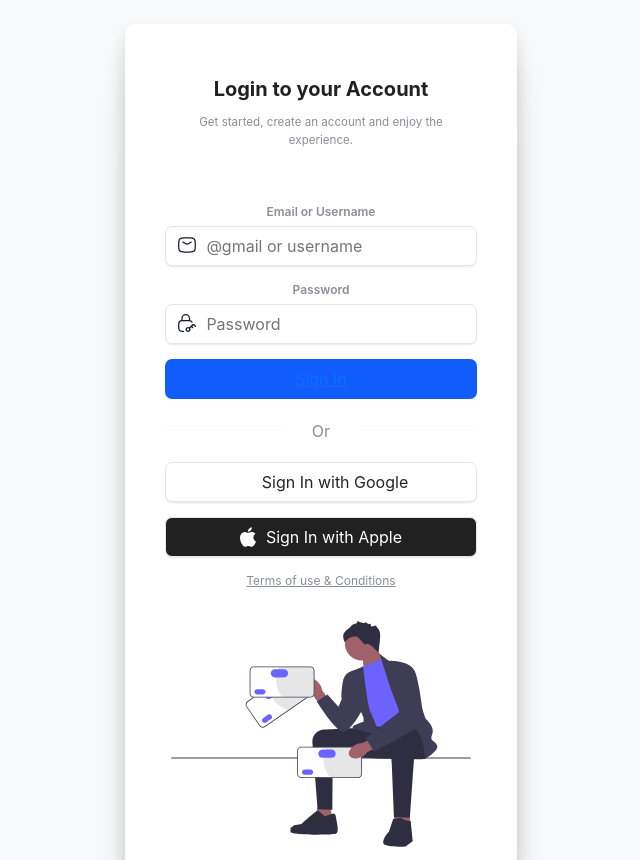
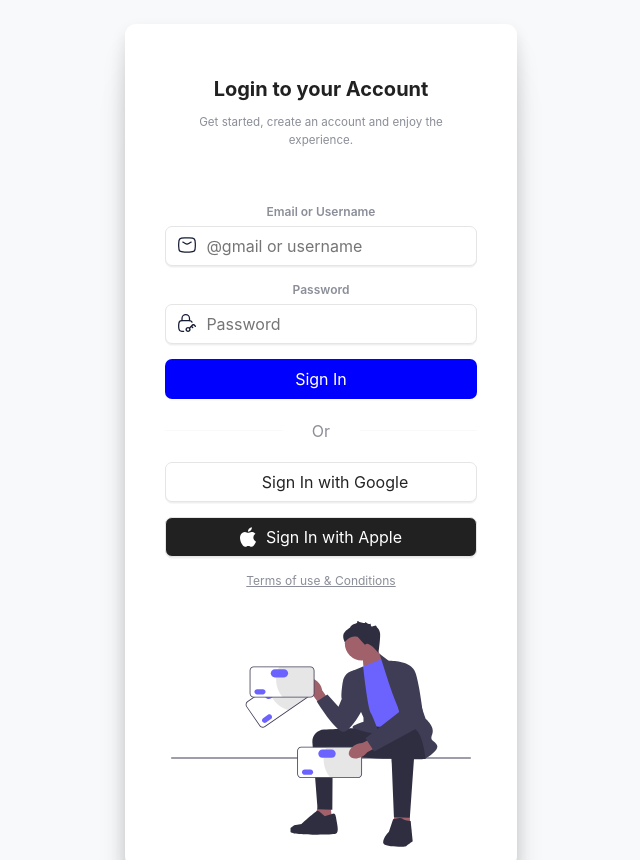
Before and after one commit to juanantelo23/e-commerce, a plain HTML site: page login.html in a window 1280 px wide. Shown: the top 860 px of the page, without its empty margins (319-959 px from the left). Drawn offline with Linux system fonts and the light colour scheme.

Commit message:
Update styles.css
Modificación estilo del botón. -

```diff
--- a/css/styles.css
+++ b/css/styles.css
@@ -347,3 +347,12 @@ a.custom-card:hover {
   color: #8B8E98;
   text-decoration: underline;
 }
+
+.sign-in_btn {
+  background-color: blue;
+}
+
+.sign-in_btn a {
+  color: white;
+  text-decoration: none;
+}
```
